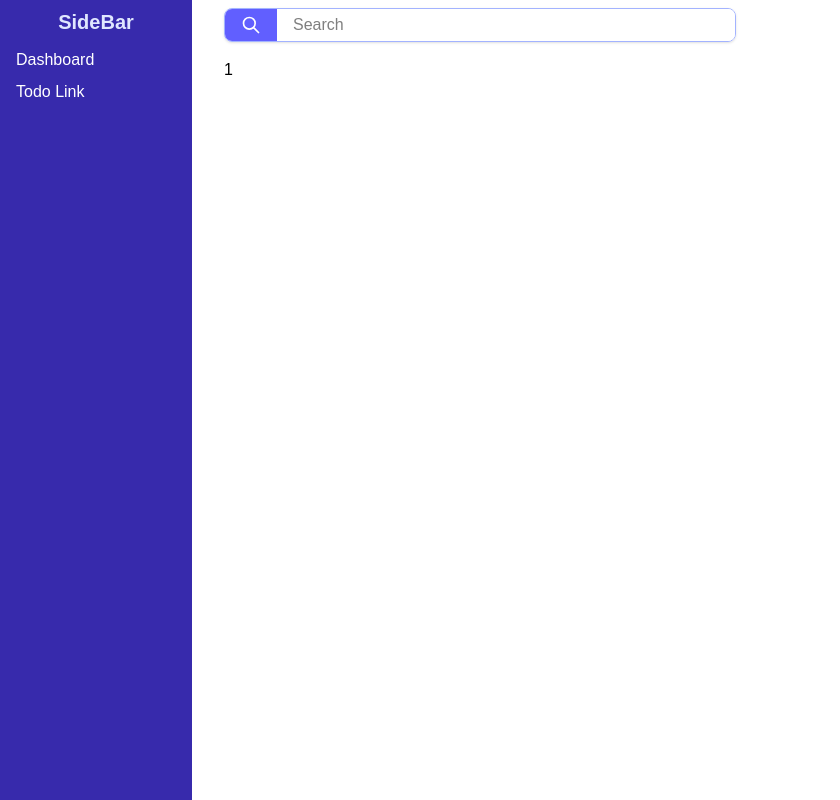
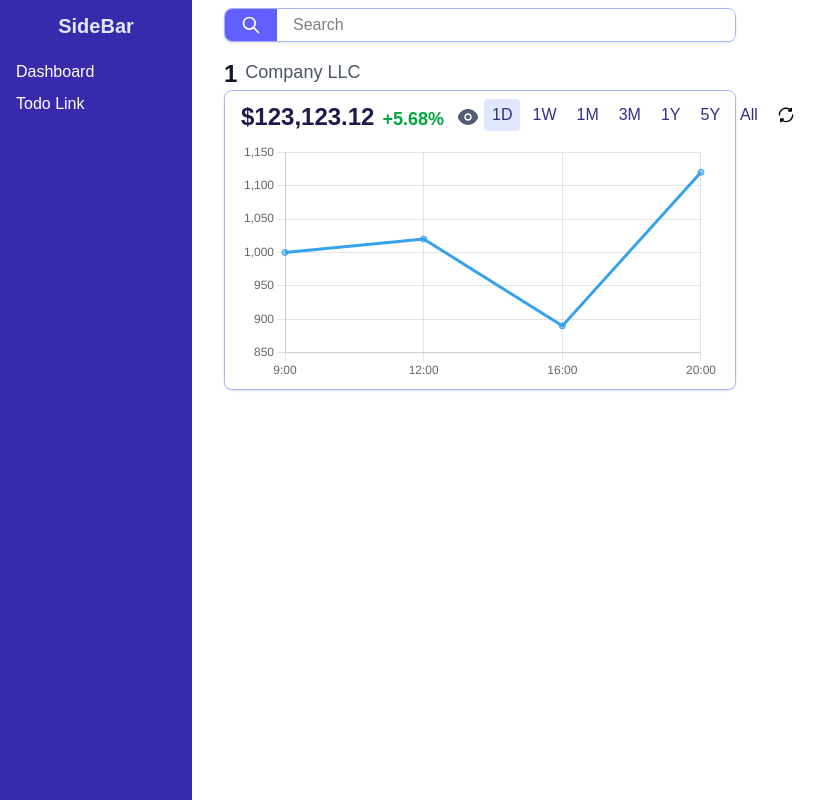
Before and after one commit to Rha02/symfonia, a Next.js app: page /stocks/1 in a window 1280 px wide. Shown: the whole page, without its empty margins (0-840 px from the left). Built offline with nearby package versions, Linux system fonts and the light colour scheme.

Commit message:
Trend UI for Stock page

```diff
--- a/src/app/dashboard/page.tsx
+++ b/src/app/dashboard/page.tsx
@@ -8,6 +8,11 @@ export const metadata: Metadata = {
 
 export default function Dashboard() {
     return (
-        <PortfolioTrend />
+        <div>
+            <h1 className="text-2xl font-semibold text-gray-900">
+                Portfolio
+            </h1>
+            <PortfolioTrend />
+        </div>
     )
 }
--- a/src/app/layout.tsx
+++ b/src/app/layout.tsx
@@ -30,8 +30,8 @@ export default function RootLayout({
     >
       <body className="flex">
         <nav className="flex flex-col h-screen bg-indigo-800 text-white px-2 w-48 py-2 shrink-0">
-          <h1 className="text-xl text-center w-full font-semibold text-indigo-100">SideBar</h1>
-          <ul className="flex flex-col mt-2">
+          <h1 className="text-xl text-center w-full font-semibold text-indigo-100 mt-1">SideBar</h1>
+          <ul className="flex flex-col mt-4">
             <li className="hover:bg-indigo-700 rounded transition ease-in-out">
               <Link href='/dashboard' className="flex px-2 py-1">Dashboard</Link>
             </li>
--- a/src/app/stocks/[symbol]/page.tsx
+++ b/src/app/stocks/[symbol]/page.tsx
@@ -1,9 +1,10 @@
+import PortfolioTrend from "@/components/PortfolioTrend";
 import SearchBar from "@/components/SearchBar";
 import { Metadata } from "next";
 
 export const metadata: Metadata = {
-    title: "Symfonia | Dashboard",
-    description: "Dashboard page of Symfonia",
+    title: "Symfonia | Stock",
+    description: "Stock page of Symfonia",
 };
 
 type StockPageProps = {
@@ -17,7 +18,15 @@ export default async function StockPage(props: StockPageProps) {
         <div>
             <SearchBar />
             <div className="mt-4">
-                {symbol}
+                <div className="flex gap-x-2 ">
+                    <h1 className="text-2xl font-semibold text-gray-900">
+                        {symbol}
+                    </h1>
+                    <p className="text-lg text-gray-600">
+                        Company LLC
+                    </p>
+                </div>
+                <PortfolioTrend />
             </div>
         </div>
     )
--- a/src/components/PortfolioTrend.tsx
+++ b/src/components/PortfolioTrend.tsx
@@ -46,8 +46,16 @@ export default function PortfolioTrend() {
 
     return (
         <section className='w-1/2 px-4 py-2 border-1 rounded-lg shadow border-indigo-300'>
-            <div className='flex justify-between items-center'>
-                <h1 className='text-2xl font-semibold text-gray-700'>Portfolio</h1>
+            <div className='flex justify-between items-center mb-2'>
+                <div className='flex gap-x-2 items-center'>
+                    <div className='flex gap-x-2 items-end'>
+                        <h2 className='font-semibold text-2xl text-indigo-950'>$123,123.12</h2>
+                        <p className='text-lg font-semibold text-green-600'>+5.68%</p>
+                    </div>
+                    <button className='py-1 px-1 rounded-lg hover:bg-indigo-100'>
+                        <Eye className='opacity-75' />
+                    </button>
+                </div>
                 <ul className='flex gap-x-1 text-indigo-900'>
                     <li>
                         <button className='py-1 px-2 bg-indigo-100 rounded'>1D</button>
@@ -75,15 +83,6 @@ export default function PortfolioTrend() {
                     </li>
                 </ul>
             </div>
-            <div className='flex gap-x-2 items-center mb-2'>
-                <div className='flex gap-x-2 items-end'>
-                    <h2 className='font-semibold text-2xl text-indigo-950'>$123,123.12</h2>
-                    <p className='text-lg font-semibold text-green-600'>+5.68%</p>
-                </div>
-                <button className='py-1 px-1 rounded-lg hover:bg-indigo-100'>
-                    <Eye className='opacity-75' />
-                </button>
-            </div>
             <Line data={data} options={options} />
         </section>
     )
```
